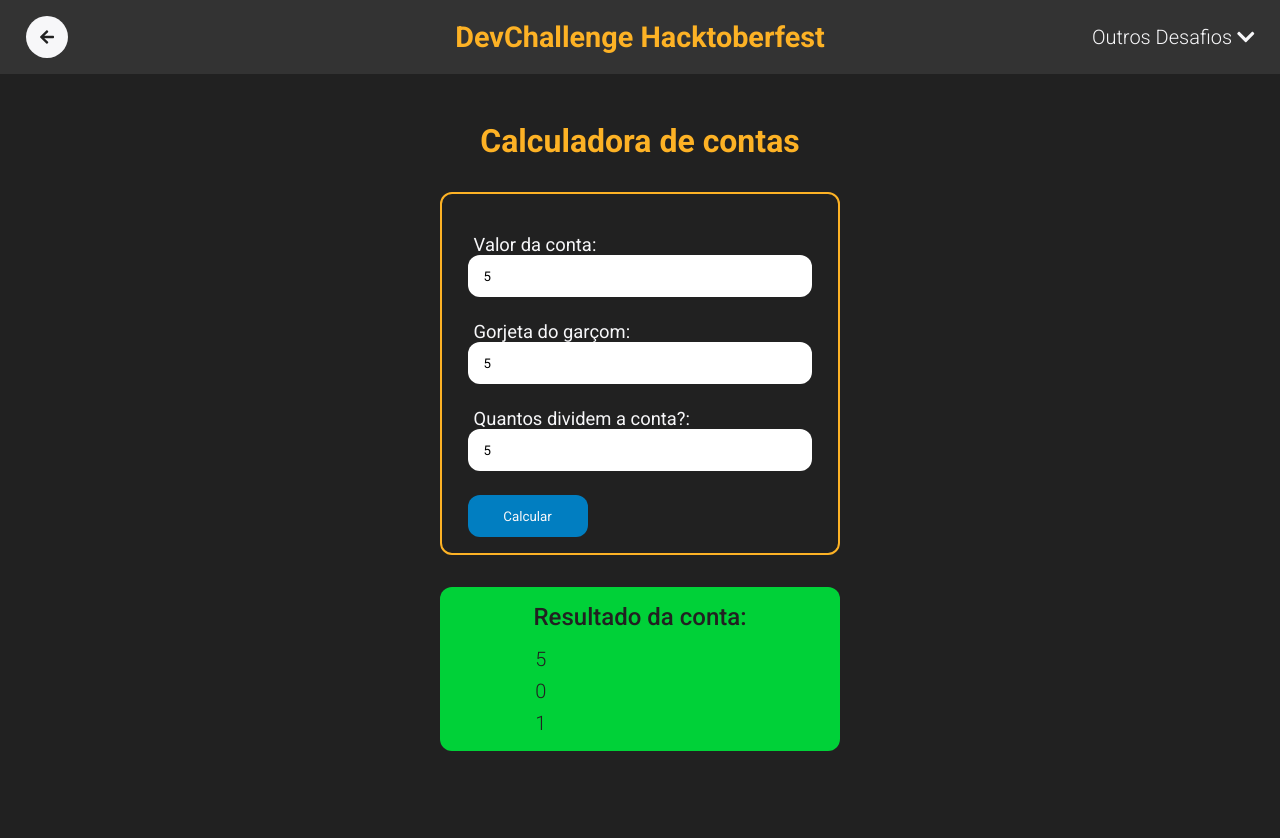
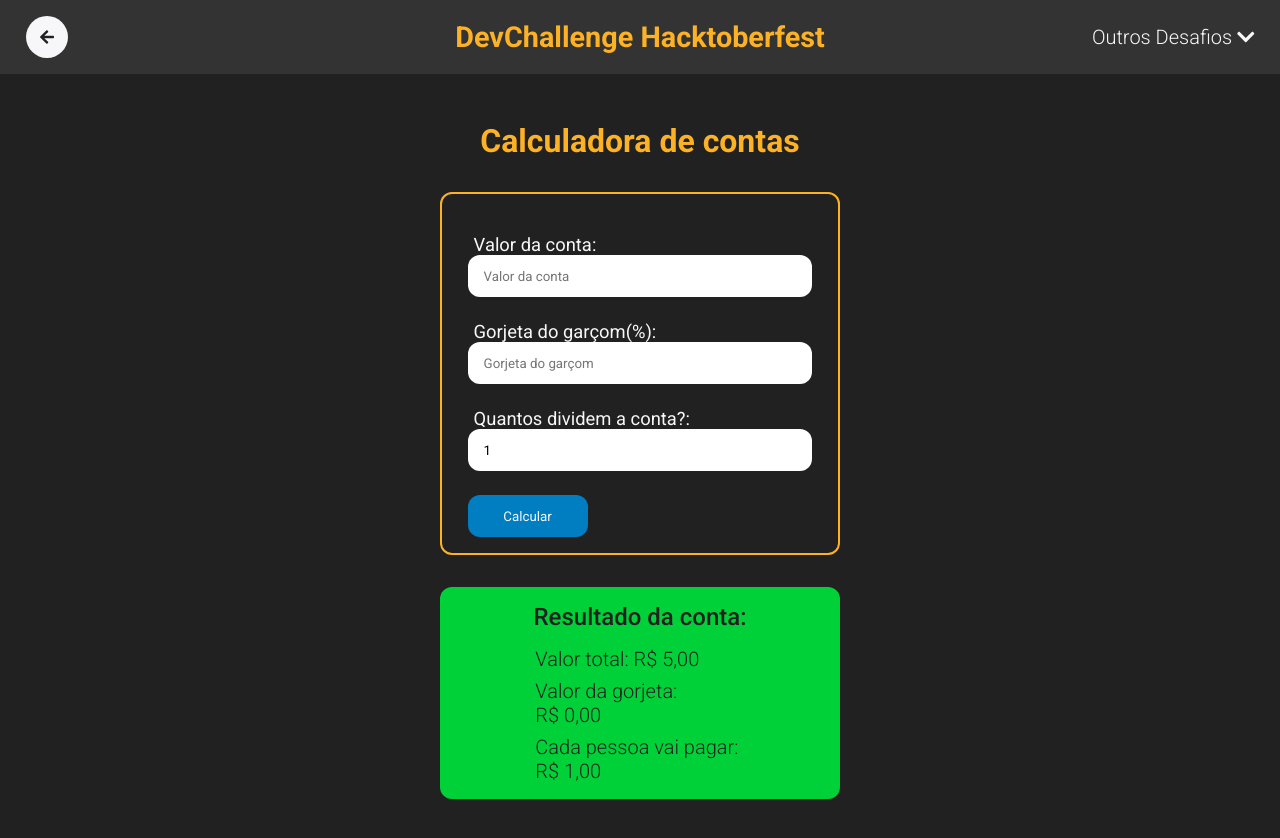
Before and after one commit to GabrielWolf-Dev/Hacktoberfest_DevChallenge, a React (Create React App) app in the folder project_challenge/: page /challenge4 in a window 1280 px wide. Both pictures are taken after typing "5", "5", "5" into the empty fields and a click on the input "Calcular". Shown: the top 838 px of the page. Before the commit the page ends 800 px from the top, so only its background shows below. Built offline with nearby package versions, Linux system fonts and the light colour scheme.

Commit message:
Update project finished

```diff
--- a/project_challenge/src/Components/FourthChallenge/index.js
+++ b/project_challenge/src/Components/FourthChallenge/index.js
@@ -7,17 +7,23 @@ export default function FourthChallenge() {
 
     function formCalc(e) {
         e.preventDefault();
-        const datas = new FormData(e.target);
-        const price = Number(datas.get('price'));
-        const tipPercent = Number(datas.get('tip'));
-        const peopleSplit = Number(datas.get('peopleSplit'));
+        const [priceString, tipPercentString, peopleSplitString] = document.querySelectorAll('.form-calc__input');
+        let price = Number(priceString.value);
+        const tipPercent = Number(tipPercentString.value);
+        const peopleSplit = Number(peopleSplitString.value);
         const tipValue = calcTip(price, tipPercent);
 
         setFormDatas({
             price: calcTotalPrice(price, tipValue),
-            tip: tipValue,
-            perPerson: calcPersonSplit(price, peopleSplit)
-        })
+            tip: tipValue.toLocaleString('pt-br', {style: 'currency', currency: 'BRL'}),
+            perPerson: calcPersonSplit(price, peopleSplit),
+            peoples: peopleSplit
+        });
+
+        // Clear inputs
+        priceString.value = '';
+        tipPercentString.value = '';
+        peopleSplitString.value = '1';
     }
 
     function calcTip(price, percent) {
@@ -25,12 +31,12 @@ export default function FourthChallenge() {
     }
 
     function calcTotalPrice(price, tipPercent){
-        return Math.round(price + tipPercent);
-      }
+        return (price + tipPercent).toLocaleString('pt-br', {style: 'currency', currency: 'BRL'});
+    }
 
-      function calcPersonSplit(price, peopleSplit){
-        return price / peopleSplit;
-      }
+    function calcPersonSplit(price, peopleSplit){
+      return (price / peopleSplit).toLocaleString('pt-br', {style: 'currency', currency: 'BRL'});
+    }
 
     return(
         <>
@@ -41,15 +47,15 @@ export default function FourthChallenge() {
                 <form className="form-calc" onSubmit={formCalc}>
                     <fieldset className="form-calc-box">
                         <label className="form-calc__label" htmlFor="price">Valor da conta:</label>
-                        <input className="form-calc__input" required type="number" id="price" name="price" placeholder="Valor da conta" />
+                        <input className="form-calc__input" min="5" required type="number" id="price" name="price" placeholder="Valor da conta" />
                     </fieldset>
                     <fieldset className="form-calc-box">
-                        <label className="form-calc__label" htmlFor="tip">Gorjeta do garçom:</label>
+                        <label className="form-calc__label" htmlFor="tip">Gorjeta do garçom(%):</label>
                         <input className="form-calc__input" required type="number" id="tip" name="tip" placeholder="Gorjeta do garçom" />
                     </fieldset>
                     <fieldset className="form-calc-box">
                         <label className="form-calc__label" htmlFor="peopleSplit">Quantos dividem a conta?:</label>
-                        <input className="form-calc__input" required type="number" id="peopleSplit" name="peopleSplit" placeholder="Quantos dividem a conta?" />
+                        <input className="form-calc__input" min='1' required type="number" id="peopleSplit" name="peopleSplit" placeholder="Quantos dividem a conta?" />
                     </fieldset>
 
                     <input className="form-calc__sub" type="submit" value="Calcular" />
@@ -62,9 +68,19 @@ export default function FourthChallenge() {
                             ? <p style={{color: "var(--black)", marginTop: '8px'}} className="paragraph">Faça o cálculo para descobrir o resultado</p>
                             : (
                                 <ul className="result-form__list-results">
-                                    <li style={{color: "var(--black)", marginBottom: '8px'}} className="paragraph">{formDatas.price}</li>
-                                    <li style={{color: "var(--black)", margin: '8px 0'}} className="paragraph">{formDatas.tip}</li>
-                                    <li style={{color: "var(--black)", marginTop: '8px'}} className="paragraph">{formDatas.perPerson}</li>
+                                    <li style={{color: "var(--black)", marginBottom: '8px'}} className="paragraph">
+                                        {"Valor total: " + formDatas.price}
+                                    </li>
+                                    <li style={{color: "var(--black)", margin: '8px 0'}} className="paragraph">
+                                        {"Valor da gorjeta: " + formDatas.tip}
+                                    </li>
+                                    <li style={{color: "var(--black)", marginTop: '8px'}} className="paragraph">
+                                        {
+                                            formDatas.peoples > 1
+                                            ? "Cada pessoa vai pagar: " + formDatas.perPerson
+                                            : "Você vai pagar: " + formDatas.perPerson
+                                        }
+                                    </li>
                                 </ul>
                             )
                         }
```
